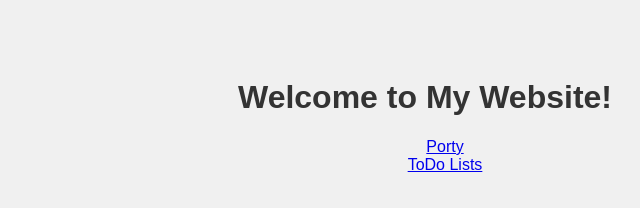
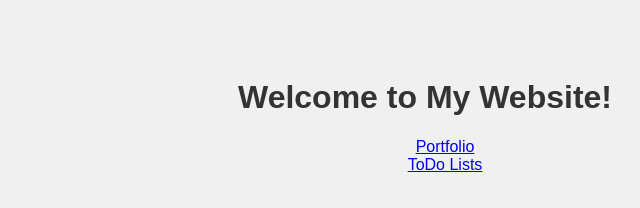
Before and after one commit to Ushadevi202/ushadevi202, a plain HTML site: page index.html in a window 1280 px wide. Shown: the full height of the page, 215-855 px from the left. Drawn offline with Linux system fonts and the light colour scheme.

Commit message:
Update index.html

```diff
--- a/index.html
+++ b/index.html
@@ -23,7 +23,7 @@
 <body>
     <h1>Welcome to My Website!</h1>
     <ul>
-    <li><a href="Ex1/port.html">Porty</a></li>
+    <li><a href="Ex1/port.html">Portfolio</a></li>
     <li><a href="Ex2/Index1.html">ToDo Lists</a></li>
     </ul>
 </body>
```
